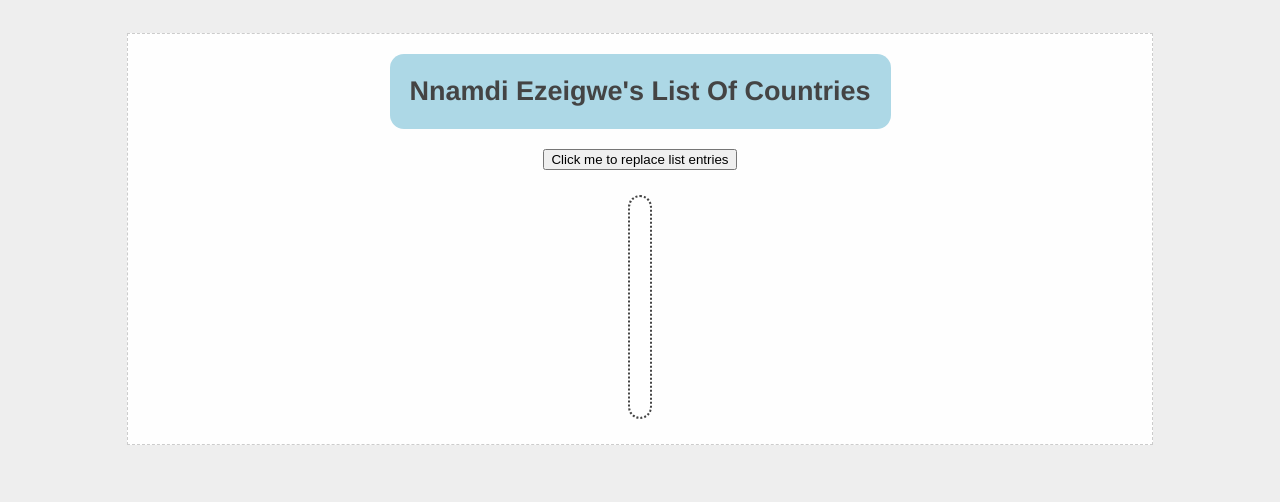
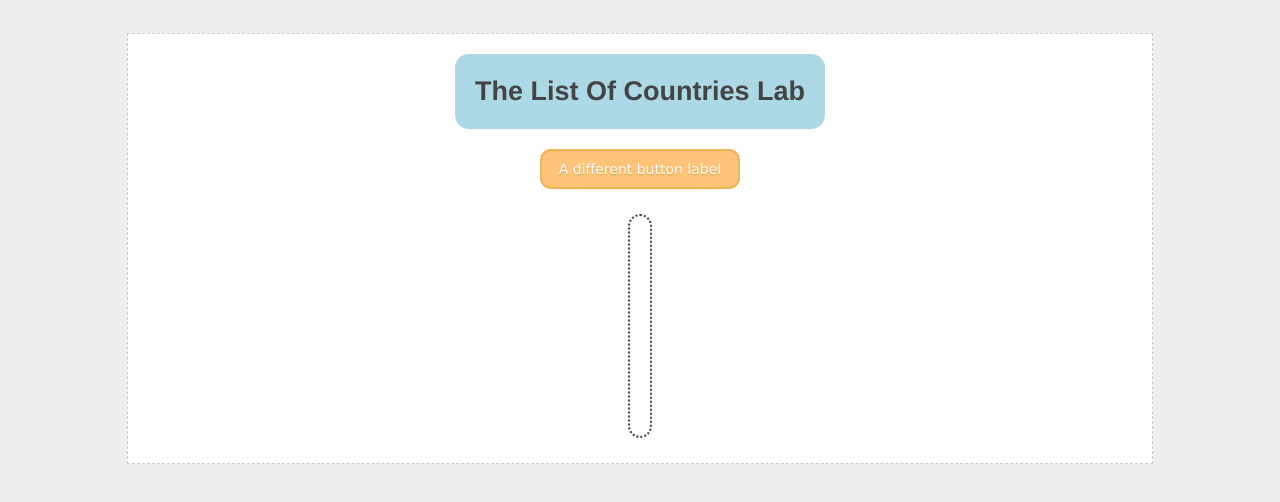
Before and after one commit to NnamdiEzeigwe/NnamdiEzeigwe.github.io, a plain HTML site: page lab_5/index.html in a window 1280 px wide. Drawn offline with Linux system fonts and the light colour scheme.

Commit message:
Update index.html

```diff
--- a/lab_5/index.html
+++ b/lab_5/index.html
@@ -1,26 +1,24 @@
 <!DOCTYPE html>
 <html lang="en">
-
   <head>
-  <title>Lab 5 Loops and Functions</title>
-  <link rel="stylesheet" type="text/css" href="styles.css">
+    <title>List Of Countries Lab</title>
+    <link rel="stylesheet" type="text/css" href="./styles.css" />
+    <script type="text/javascript" src="./countries.js"></script>
   </head>
 
   <body>
     <div class="container">
       <div class="wrapper">
-      <div class="header">Nnamdi Ezeigwe's List Of Countries</div>
-      <!-- <button class="button" onclick="loadData()">Load Some JSON</button> -->
-
-      <button class="button" onclick="replace(mixArray(countries),old_ol,item_list)">
-        Click me to replace list entries
-      </button>
-
-      <div class="content">
-
-      </div>
-
+        <div class="header">The List Of Countries Lab</div>
+        <button class="activate">A different button label</button>
+        <div class="content"></div>
         <div class="footer"></div>
       </div>
     </div>
     <script>
+      /* N.B. - For your lab, use the variable "countries" now available on the window space */
+      console.log("List of countries in the world", countries);
+
+    </script>
+  </body>
+</html>
```
Lines whose indentation alone changed are shown as unchanged.
